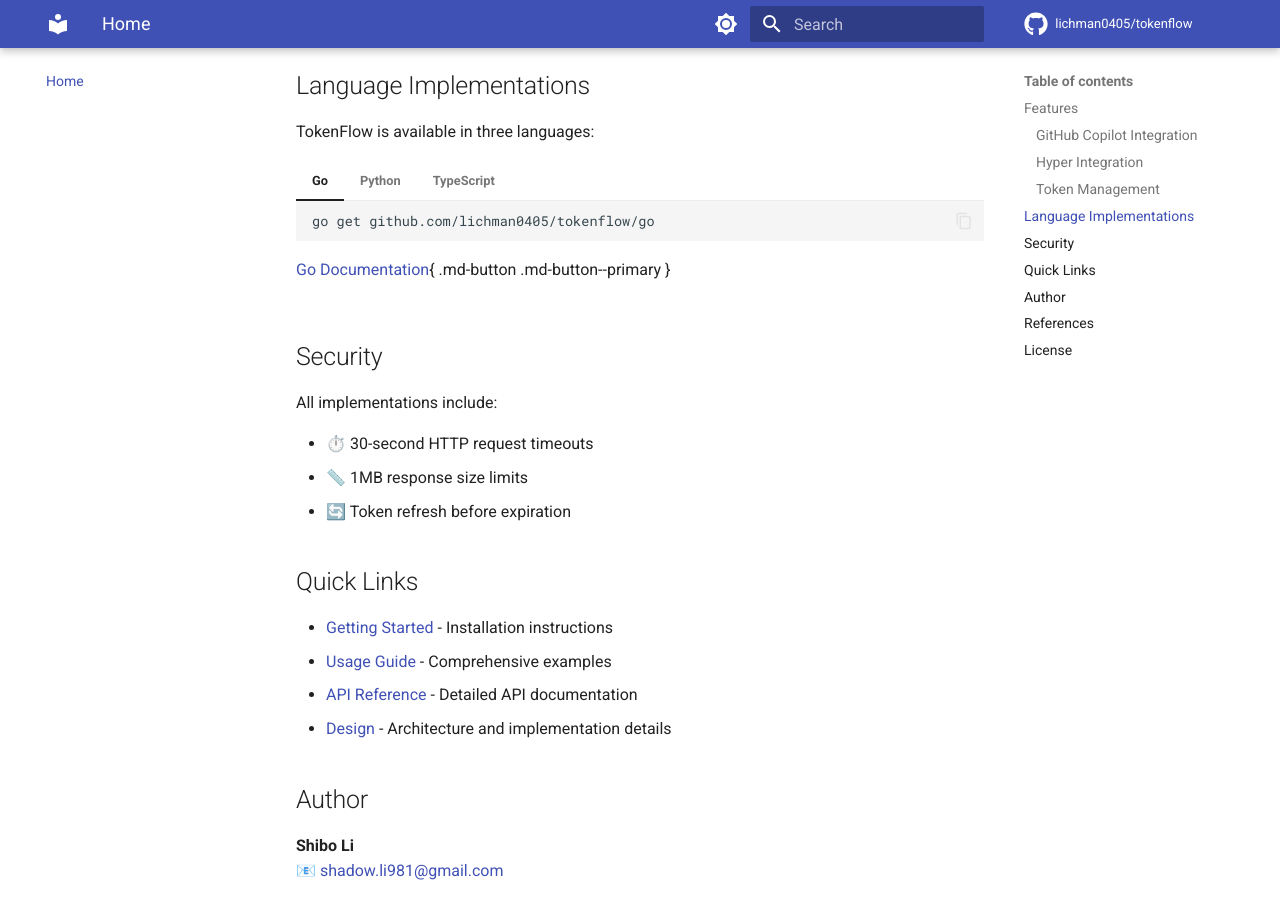
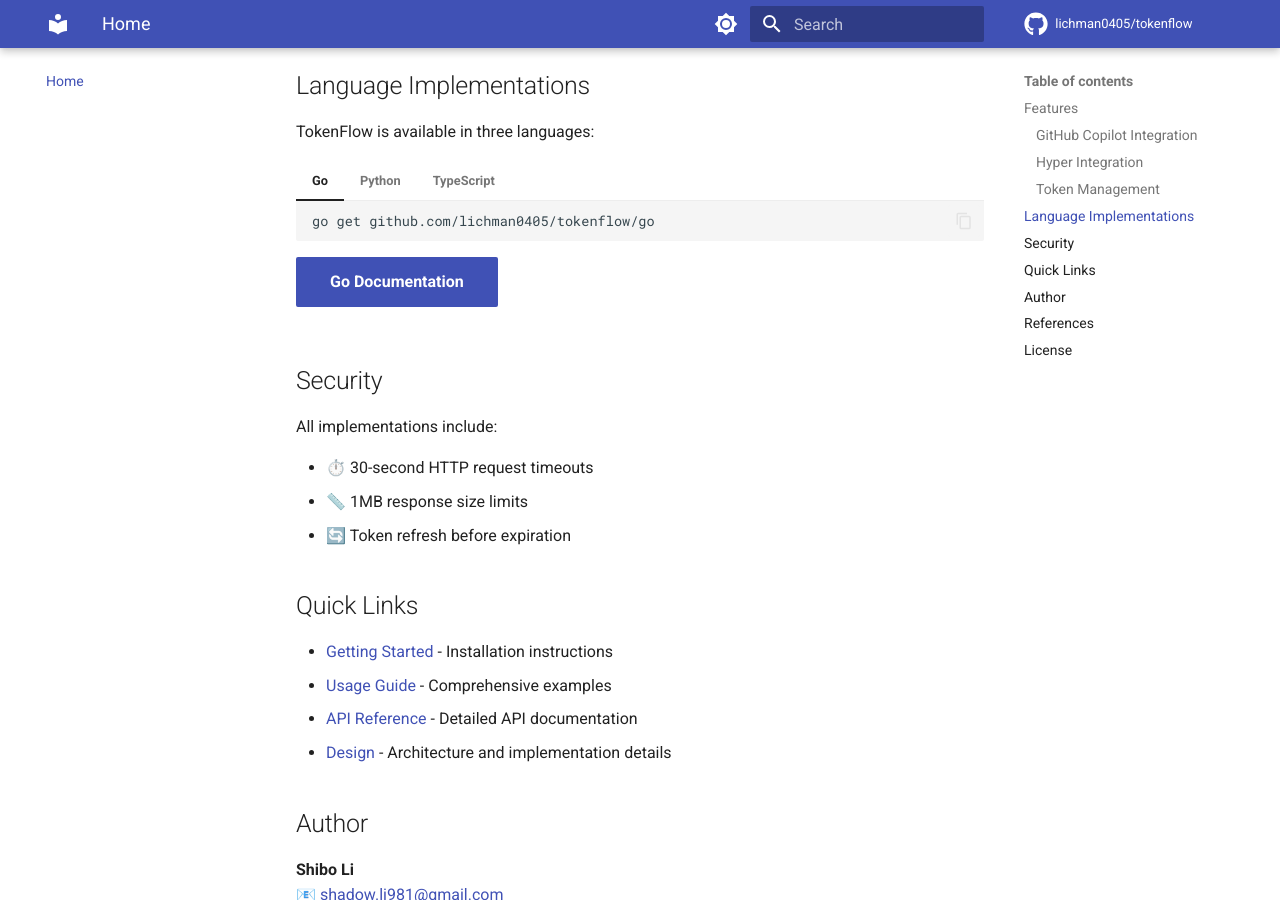
Before and after one commit to lichman0405/tokenflow, an MkDocs documentation site: the page built from docs/index.md, in a window 1280 px wide and 900 px high, scrolled down 1115 px. Built offline with MkDocs 1.6.1 and Material for MkDocs 9.7.7, drawn with Linux system fonts in a browser that asks for light colours; comment, search, counter and statistics services are not loaded; some of the changed lines change nothing that is shown.

Commit message:
Enable attr_list extension for button rendering

```diff
--- a/mkdocs.yml
+++ b/mkdocs.yml
@@ -39,6 +39,7 @@ theme:
     repo: fontawesome/brands/github
 
 markdown_extensions:
+  - attr_list
   - pymdownx.highlight:
       anchor_linenums: true
   - pymdownx.superfences
```
